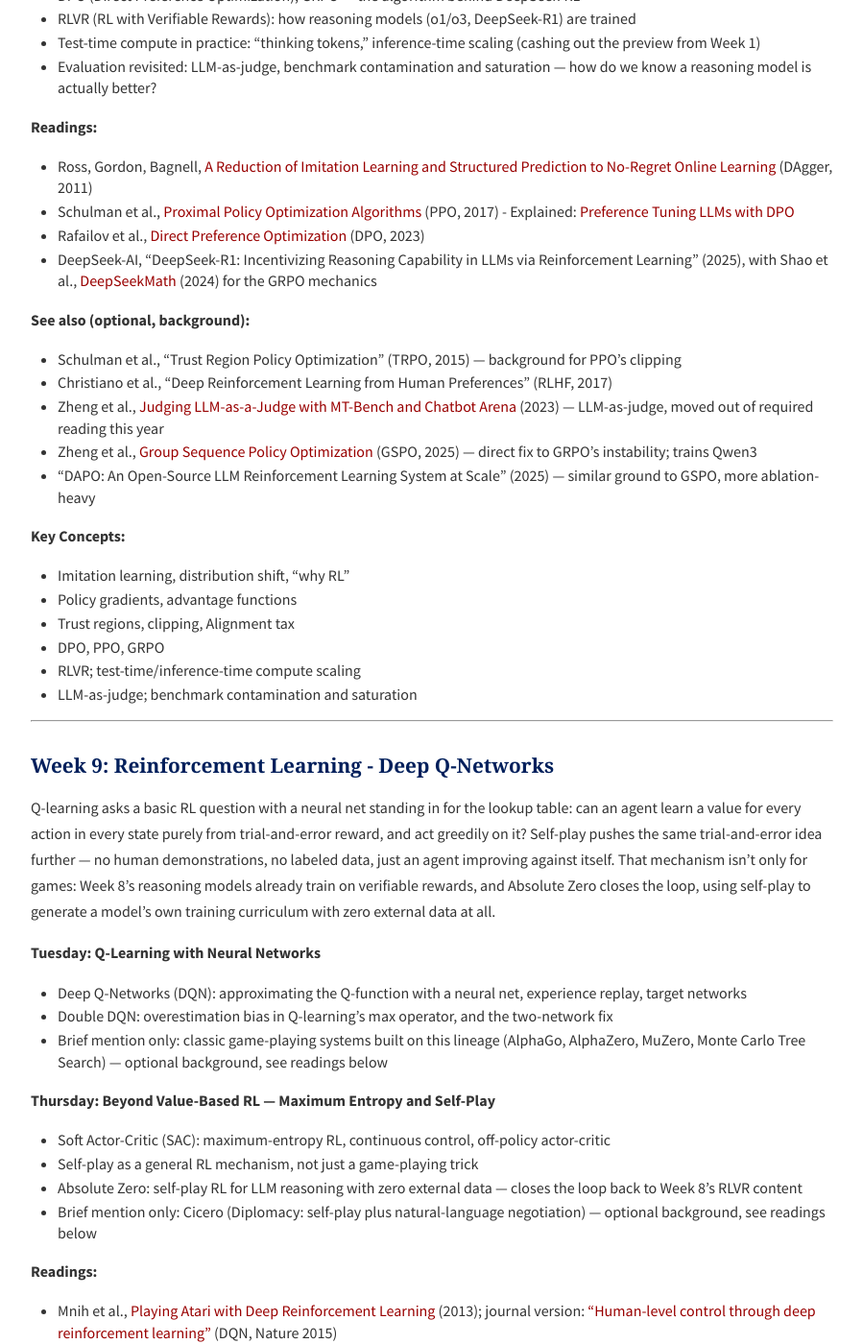
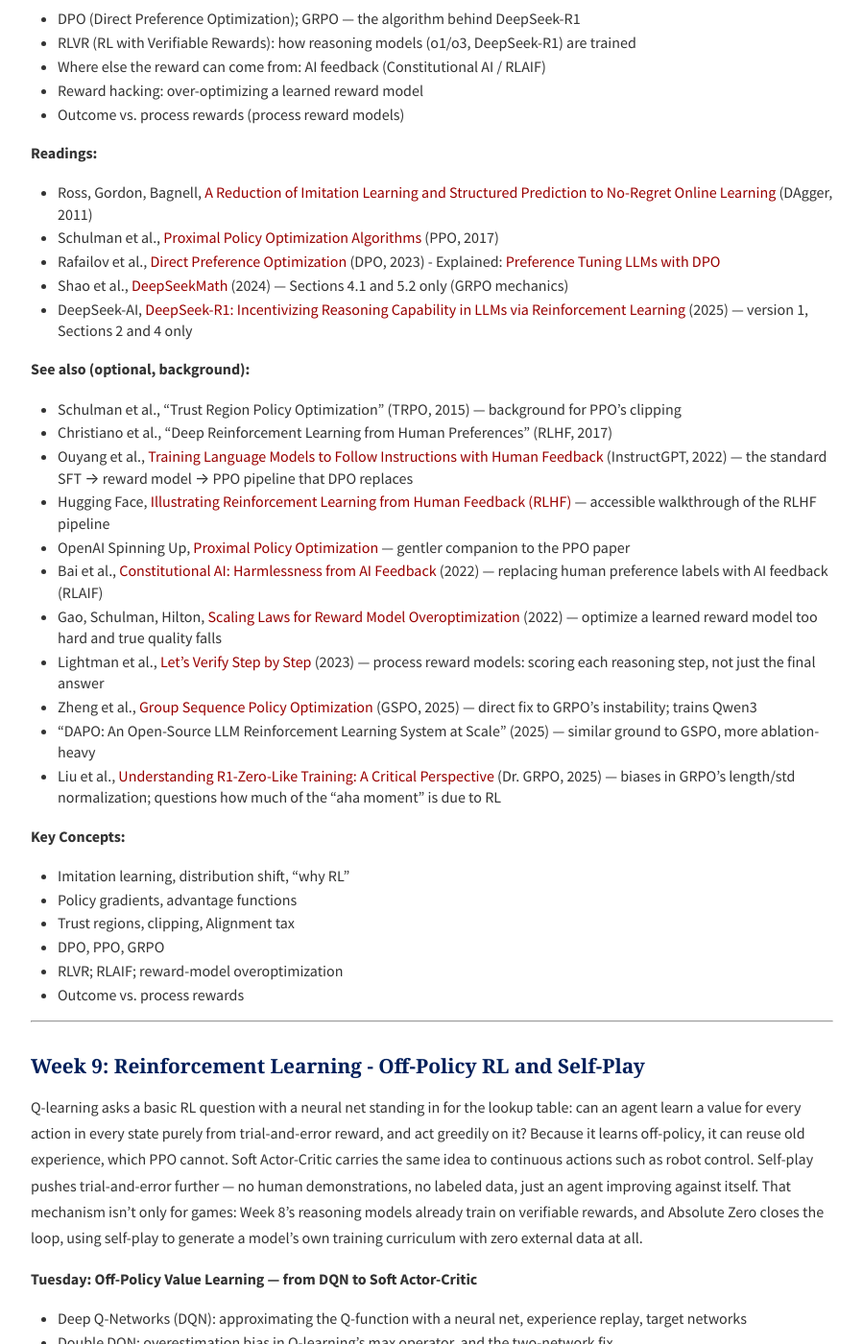
Before and after one commit to ungarl/CIS6220, a Jekyll site: the page built from topics.md, in a window 1280 px wide and 1400 px high, scrolled down 10451 px. Shown: the whole window at 96% size, without its empty margins (190-1089 px from the left). Built offline with Jekyll 4.4.1, drawn with Linux system fonts in a browser that asks for light colours; some web fonts are replaced; some of the changed text lies outside the part shown.

Commit message:
Weeks 8-9: rebalance RL lectures; SAC to Week 9 Tue, test-time compute/agents/evaluation to Week 9 Thu; no Week 9 homework
Co-Authored-By: Claude Opus 5.5 <noreply@anthropic.com>

```diff
--- a/schedule.md
+++ b/schedule.md
@@ -21,7 +21,7 @@ For the final project deliverables in detail, see [Final Project](project.html).
 | 6 | Mechanistic interpretability and Steering | Tue Oct 6, Thu Oct 8 | |
 | 7 | Distillation; Efficient Architectures: MoE and Quantization | Tue Oct 13, Thu Oct 15 | **Project: Proposal** (no homework this week); due Mon Oct 19 |
 | 8 | Reinforcement Learning: Policy Optimization | Tue Oct 20, Thu Oct 22 | |
-| 9 | Reinforcement Learning: Deep Q-Networks | Tue Oct 27, Thu Oct 29 | **Project: Midpoint check-in** |
+| 9 | Reinforcement Learning: Off-Policy RL and Self-Play | Tue Oct 27, Thu Oct 29 | **Project: Midpoint check-in** (no homework this week) |
 | 10 | Speech and Audio Processing | Tue Nov 3, Thu Nov 5 | |
 | 11 | LLMs for Research; Agentic AI — Orchestration & Evaluation | Tue Nov 10, Thu Nov 12 | |
 | 12 | Video Understanding and Generation; Course Wrap-up | Tue Nov 17, Thu Nov 19 | **Project: Draft Report** (no homework this week); due Mon Nov 23; Thurs: **Midterm 2**  |
--- a/topics.md
+++ b/topics.md
@@ -130,7 +130,7 @@ well? Deeper question: attention's basic mechanics don't change with scale — w
   near-MHA quality) → sparse indexers (shrink *how many* tokens are attended to, not what's
   stored per token; composes with MLA)
 
-**Ongoing Theme: Evaluation** (introduced here; revisited for reasoning models in Week 8 and
+**Ongoing Theme: Evaluation** (introduced here; revisited for reasoning models in Week 9 and
 for agents in Week 11)
 
 - Does a longer context window actually get used well, or does it just exist? "Lost in the
@@ -451,8 +451,9 @@ not labeled in advance? RLHF and its descendants (DPO, GRPO) turn human or autom
 judgments into a training signal — and the same machinery, pointed at *verifiable* rewards
 instead of human preferences, is what trains today's reasoning models.
 
-**Tuesday: RLHF and Policy Gradients**
+**Tuesday: Imitation Learning and PPO**
 
+- Imitation learning: behavior cloning, distribution shift, DAgger
 - Reinforcement learning fundamentals (V, Q, policy)
   - On-policy vs off-policy learning
   - Model-based vs model-free RL
@@ -462,29 +463,35 @@ instead of human preferences, is what trains today's reasoning models.
 - Generalized Advantage Estimation (GAE)
 - REINFORCE for LLMs
 
-**Thursday: Direct Preference Optimization; Reasoning Models & Evaluation**
+**Thursday: Preference Optimization and RL for Reasoning**
 
 - DPO (Direct Preference Optimization); GRPO — the algorithm behind DeepSeek-R1
 - RLVR (RL with Verifiable Rewards): how reasoning models (o1/o3, DeepSeek-R1) are trained
-- Test-time compute in practice: "thinking tokens," inference-time scaling (cashing out the
-  preview from Week 1)
-- Evaluation revisited: LLM-as-judge, benchmark contamination and saturation — how do we know a
-  reasoning model is actually better?
+- Where else the reward can come from: AI feedback (Constitutional AI / RLAIF)
+- Reward hacking: over-optimizing a learned reward model
+- Outcome vs. process rewards (process reward models)
 
 **Readings:**
 
 - Ross, Gordon, Bagnell, [A Reduction of Imitation Learning and Structured Prediction to No-Regret Online Learning](https://arxiv.org/abs/1011.0686) (DAgger, 2011)
-- Schulman et al., [Proximal Policy Optimization Algorithms](https://arxiv.org/abs/1707.06347) (PPO, 2017) - Explained: [Preference Tuning LLMs with DPO](https://huggingface.co/blog/pref-tuning)
-- Rafailov et al., [Direct Preference Optimization](https://arxiv.org/abs/2305.18290) (DPO, 2023)
-- DeepSeek-AI, "DeepSeek-R1: Incentivizing Reasoning Capability in LLMs via Reinforcement Learning" (2025), with Shao et al., [DeepSeekMath](https://arxiv.org/abs/2402.03300) (2024) for the GRPO mechanics
+- Schulman et al., [Proximal Policy Optimization Algorithms](https://arxiv.org/abs/1707.06347) (PPO, 2017)
+- Rafailov et al., [Direct Preference Optimization](https://arxiv.org/abs/2305.18290) (DPO, 2023) - Explained: [Preference Tuning LLMs with DPO](https://huggingface.co/blog/pref-tuning)
+- Shao et al., [DeepSeekMath](https://arxiv.org/abs/2402.03300) (2024) — Sections 4.1 and 5.2 only (GRPO mechanics)
+- DeepSeek-AI, [DeepSeek-R1: Incentivizing Reasoning Capability in LLMs via Reinforcement Learning](https://arxiv.org/abs/2501.12948v1) (2025) — version 1, Sections 2 and 4 only
 
 **See also (optional, background):**
 
 - Schulman et al., "Trust Region Policy Optimization" (TRPO, 2015) — background for PPO's clipping
 - Christiano et al., "Deep Reinforcement Learning from Human Preferences" (RLHF, 2017)
-- Zheng et al., [Judging LLM-as-a-Judge with MT-Bench and Chatbot Arena](https://arxiv.org/abs/2306.05685) (2023) — LLM-as-judge, moved out of required reading this year
+- Ouyang et al., [Training Language Models to Follow Instructions with Human Feedback](https://arxiv.org/abs/2203.02155) (InstructGPT, 2022) — the standard SFT → reward model → PPO pipeline that DPO replaces
+- Hugging Face, [Illustrating Reinforcement Learning from Human Feedback (RLHF)](https://huggingface.co/blog/rlhf) — accessible walkthrough of the RLHF pipeline
+- OpenAI Spinning Up, [Proximal Policy Optimization](https://spinningup.openai.com/en/latest/algorithms/ppo.html) — gentler companion to the PPO paper
+- Bai et al., [Constitutional AI: Harmlessness from AI Feedback](https://arxiv.org/abs/2212.08073) (2022) — replacing human preference labels with AI feedback (RLAIF)
+- Gao, Schulman, Hilton, [Scaling Laws for Reward Model Overoptimization](https://arxiv.org/abs/2210.10760) (2022) — optimize a learned reward model too hard and true quality falls
+- Lightman et al., [Let's Verify Step by Step](https://arxiv.org/abs/2305.20050) (2023) — process reward models: scoring each reasoning step, not just the final answer
 - Zheng et al., [Group Sequence Policy Optimization](https://arxiv.org/abs/2507.18071) (GSPO, 2025) — direct fix to GRPO's instability; trains Qwen3
 - "DAPO: An Open-Source LLM Reinforcement Learning System at Scale" (2025) — similar ground to GSPO, more ablation-heavy
+- Liu et al., [Understanding R1-Zero-Like Training: A Critical Perspective](https://arxiv.org/abs/2503.20783) (Dr. GRPO, 2025) — biases in GRPO's length/std normalization; questions how much of the "aha moment" is due to RL
 
 **Key Concepts:**
 
@@ -492,58 +499,71 @@ instead of human preferences, is what trains today's reasoning models.
 - Policy gradients, advantage functions
 - Trust regions, clipping, Alignment tax
 - DPO, PPO, GRPO
-- RLVR; test-time/inference-time compute scaling
-- LLM-as-judge; benchmark contamination and saturation
+- RLVR; RLAIF; reward-model overoptimization
+- Outcome vs. process rewards
 
 ---
 
-### Week 9: Reinforcement Learning - Deep Q-Networks
+### Week 9: Reinforcement Learning - Off-Policy RL and Self-Play
 
 Q-learning asks a basic RL question with a neural net standing in for the lookup table: can an
 agent learn a value for every action in every state purely from trial-and-error reward, and act
-greedily on it? Self-play pushes the same trial-and-error idea further — no human
-demonstrations, no labeled data, just an agent improving against itself. That mechanism isn't
-only for games: Week 8's reasoning models already train on verifiable rewards, and Absolute
-Zero closes the loop, using self-play to generate a model's own training curriculum with zero
-external data at all.
+greedily on it? Because it learns off-policy, it can reuse old experience, which PPO cannot.
+Soft Actor-Critic carries the same idea to continuous actions such as robot control. Self-play
+pushes trial-and-error further — no human demonstrations, no labeled data, just an agent
+improving against itself. That mechanism isn't only for games: Week 8's reasoning models already
+train on verifiable rewards, and Absolute Zero closes the loop, using self-play to generate a
+model's own training curriculum with zero external data at all.
 
-**Tuesday: Q-Learning with Neural Networks**
+**Tuesday: Off-Policy Value Learning — from DQN to Soft Actor-Critic**
 
 - Deep Q-Networks (DQN): approximating the Q-function with a neural net, experience replay,
   target networks
 - Double DQN: overestimation bias in Q-learning's max operator, and the two-network fix
-- Brief mention only: classic game-playing systems built on this lineage (AlphaGo, AlphaZero,
-  MuZero, Monte Carlo Tree Search) — optional background, see readings below
+- Soft Actor-Critic (SAC): maximum-entropy RL, continuous control, off-policy actor-critic
+- Value-based vs. policy-based RL, and why LLM training uses policy gradients
+- Brief mention only: offline RL; classic game-playing systems (AlphaGo, AlphaZero, MuZero)
 
-**Thursday: Beyond Value-Based RL — Maximum Entropy and Self-Play**
+**Thursday: Self-Play, Test-Time Compute, and RL for Agents**
 
-- Soft Actor-Critic (SAC): maximum-entropy RL, continuous control, off-policy actor-critic
 - Self-play as a general RL mechanism, not just a game-playing trick
 - Absolute Zero: self-play RL for LLM reasoning with zero external data — closes the loop back
   to Week 8's RLVR content
-- Brief mention only: Cicero (Diplomacy: self-play plus natural-language negotiation) —
-  optional background, see readings below
+- Test-time compute in practice: "thinking tokens," majority voting, inference-time scaling
+  (cashing out the preview from Week 1)
+- RL for agents: multi-turn, tool-using tasks with rewards at the end of a long episode, and how
+  agents hack those rewards
+- Evaluation revisited: LLM-as-judge, benchmark contamination and saturation — how do we know a
+  reasoning model is actually better?
 
 **Readings:**
 
-- Mnih et al., [Playing Atari with Deep Reinforcement Learning](https://arxiv.org/abs/1312.5602) (2013); journal version: ["Human-level control through deep reinforcement learning"](https://doi.org/10.1038/nature14236) (DQN, Nature 2015)
-- Van Hasselt et al., [Double DQN](https://arxiv.org/abs/1509.06461) (2016) - Explained: [HuggingFace Deep RL Course](https://huggingface.co/learn/deep-rl-course)
-- Haarnoja et al., [Soft Actor-Critic](https://arxiv.org/abs/1801.01290) (SAC, 2018) - Explained: [Soft Actor-Critic - Spinning Up](https://spinningup.openai.com/en/latest/algorithms/sac.html)
-- Zhao et al., [Absolute Zero: Reinforced Self-play Reasoning with Zero Data](https://arxiv.org/abs/2505.03335) (2025)
+- (Tuesday) Mnih et al., [Playing Atari with Deep Reinforcement Learning](https://arxiv.org/abs/1312.5602) (2013); journal version: ["Human-level control through deep reinforcement learning"](https://doi.org/10.1038/nature14236) (DQN, Nature 2015)
+- (Tuesday) Van Hasselt et al., [Double DQN](https://arxiv.org/abs/1509.06461) (2016) - Explained: [HuggingFace Deep RL Course](https://huggingface.co/learn/deep-rl-course)
+- (Tuesday) Haarnoja et al., [Soft Actor-Critic](https://arxiv.org/abs/1801.01290) (SAC, 2018) - Explained: [Soft Actor-Critic - Spinning Up](https://spinningup.openai.com/en/latest/algorithms/sac.html)
+- (Thursday) Zhao et al., [Absolute Zero: Reinforced Self-play Reasoning with Zero Data](https://arxiv.org/abs/2505.03335) (2025)
 
 **See also (optional, background):**
 
 - Hessel et al., "Rainbow: Combining Improvements in Deep Reinforcement Learning" (2017)
+- Levine et al., [Offline Reinforcement Learning: Tutorial, Review, and Perspectives on Open Problems](https://arxiv.org/abs/2005.01643) (2020)
 - Silver et al., "Mastering the Game of Go without Human Knowledge" (AlphaZero, 2017)
 - Schrittwieser et al., "Mastering Atari, Go, Chess and Shogi by Planning with a Learned Model" (MuZero, 2019)
 - FAIR/Meta AI, ["Human-level play in the game of Diplomacy by combining language models with strategic reasoning"](https://www.science.org/doi/10.1126/science.ade9097) (Cicero, Science 2022)
+- Snell et al., [Scaling LLM Test-Time Compute Optimally can be More Effective than Scaling Model Parameters](https://arxiv.org/abs/2408.03314) (2024) — test-time compute
+- Wei et al., [SWE-RL: Advancing LLM Reasoning via Reinforcement Learning on Open Software Evolution](https://arxiv.org/abs/2502.18449) (2025) — RL for software-engineering agents
+- Baker et al., [Monitoring Reasoning Models for Misbehavior and the Risks of Promoting Obfuscation](https://arxiv.org/abs/2503.11926) (2025) — a reasoning model hacking its coding rewards, and what happens when you penalize it for saying so
+- Zheng et al., [Judging LLM-as-a-Judge with MT-Bench and Chatbot Arena](https://arxiv.org/abs/2306.05685) (2023) — LLM-as-judge
 
 **Key Concepts:**
 
-- Q-learning with neural networks
+- Q-learning with neural networks; off-policy learning and replay
 - Maximum-entropy RL; continuous control
 - Self-play as a general RL mechanism — for games, and (Absolute Zero) for LLM reasoning with
   no external data
+- Test-time/inference-time compute scaling
+- RL for agents; reward hacking
+- LLM-as-judge; benchmark contamination and saturation
 
 ---
 
```
